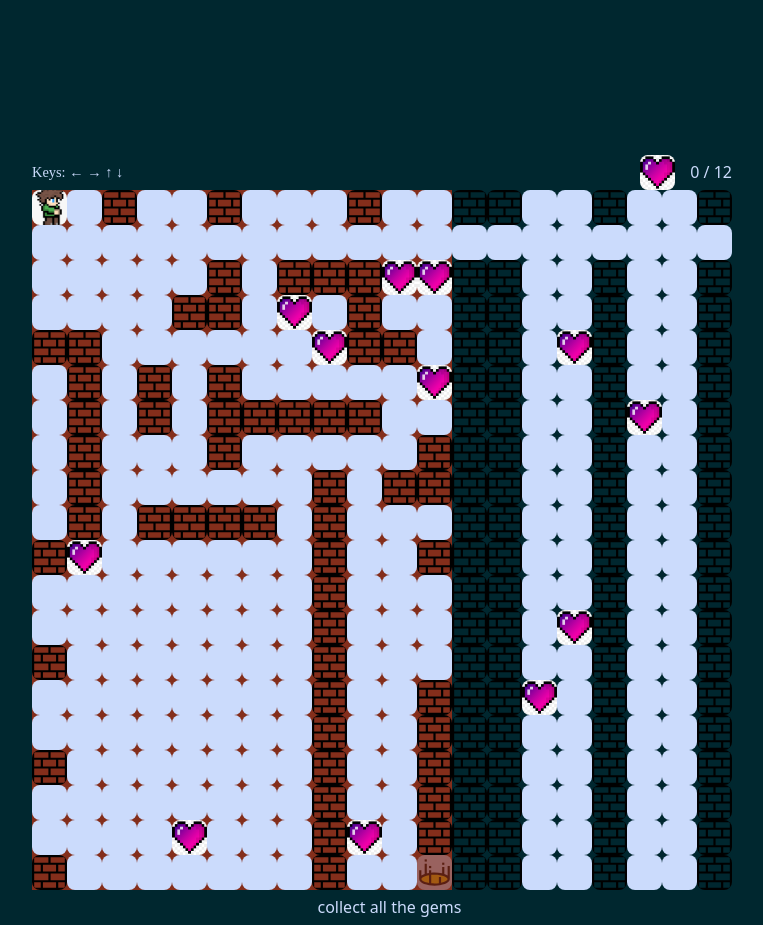
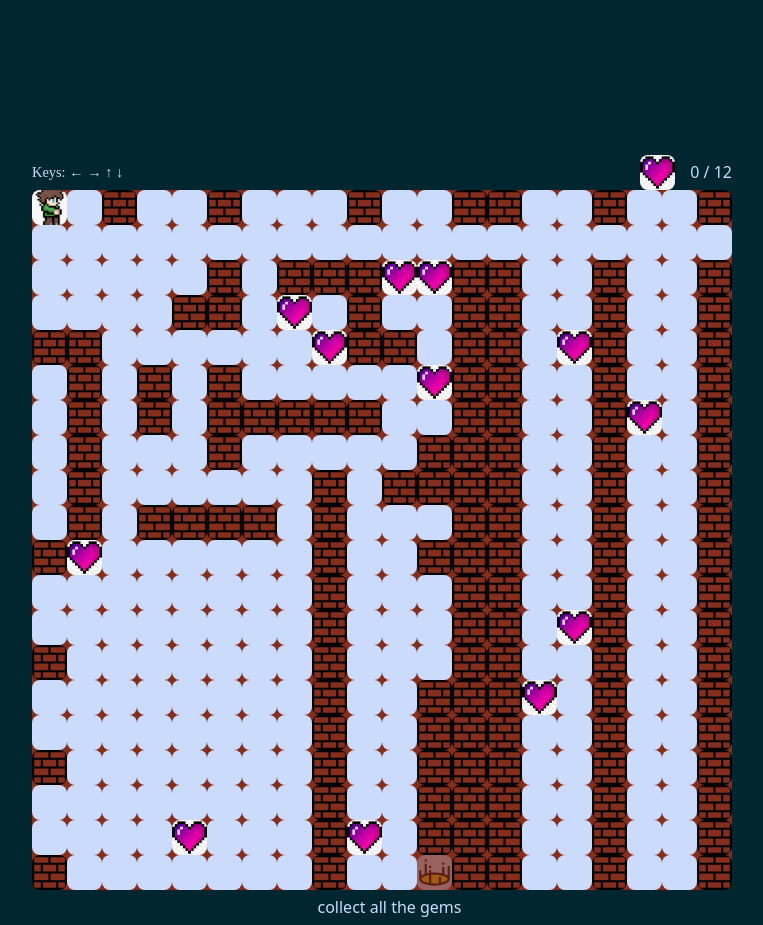
Before and after one commit to akadila/jeux-pr-vention-anti-drogue, a plain HTML site: page labyrinthe.html in a window 1280 px wide. Shown: the whole page, without its empty margins (398-1161 px from the left). Drawn offline with Linux system fonts and the light colour scheme.

Commit message:
change color wall

```diff
--- a/labyrinthe.css
+++ b/labyrinthe.css
@@ -18,15 +18,9 @@ body {
 }
 /*Background du tableau*/
 .board {
-<<<<<<< HEAD
     height: calc(20 * var(--block-size));
     width: calc(20 * var(--block-size));
-    background: #5fcde4;
-=======
-    height: calc(12 * var(--block-size));
-    width: calc(12 * var(--block-size));
     background: #842e1b;
->>>>>>> 844f502c174b9ecc526221038f3c3fe6f99b34d3
     border-radius: 8px;
     display: grid;
     grid-template-columns: repeat(20, var(--block-size));
```
